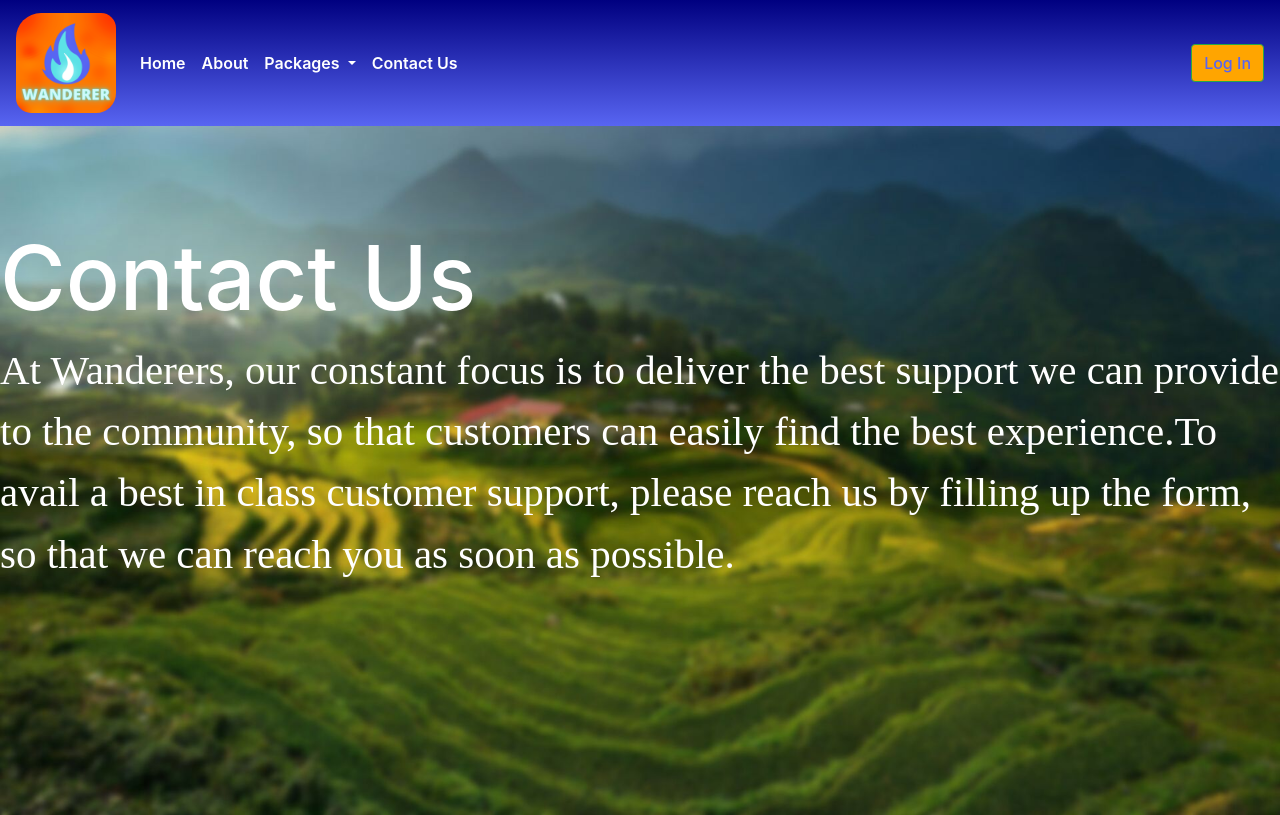
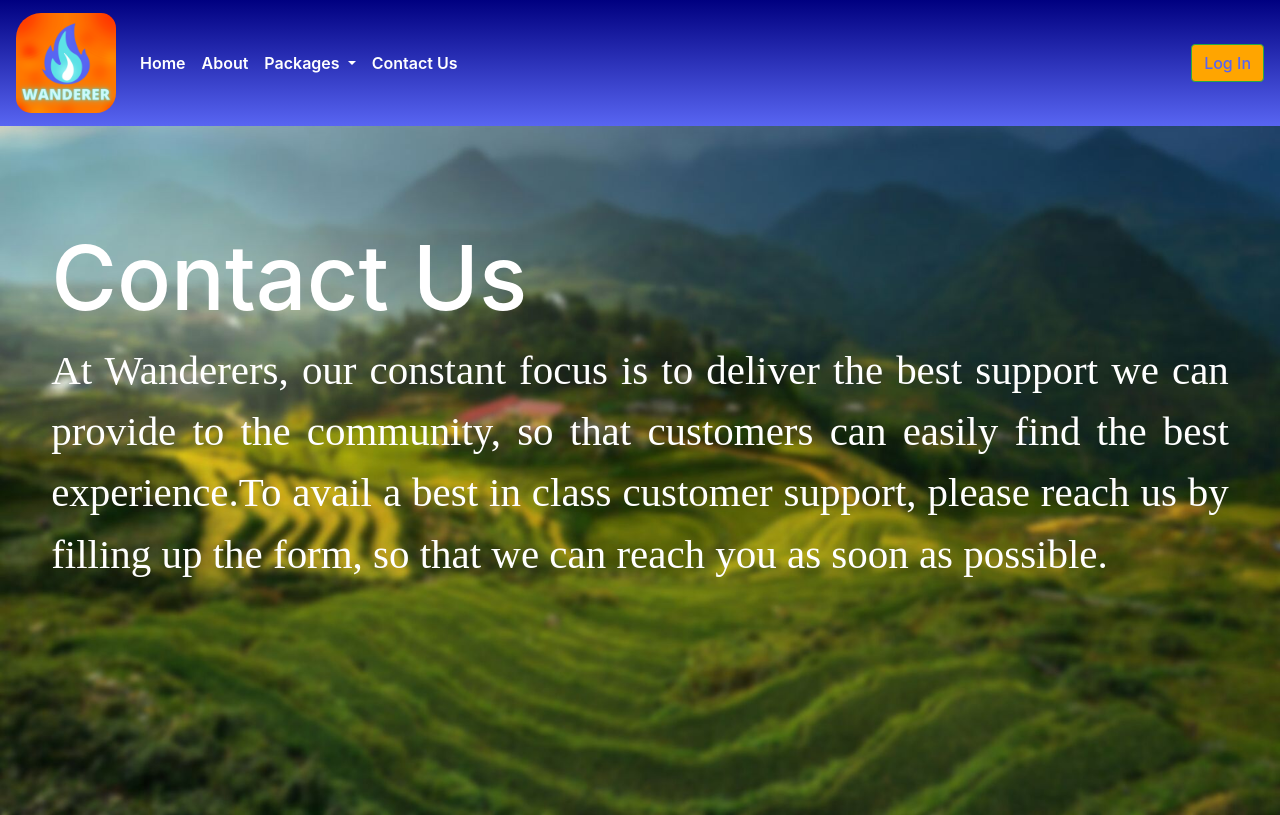
Before and after one commit to abhigyan-c/wanderer, a PHP site: page /OtherHTML/contactus.html in a window 1280 px wide. Shown: the top 815 px of the page. Run offline with PHP 8.4, Linux system fonts and the light colour scheme.

Commit message:
Update contact.css

```diff
--- a/CSS/contact.css
+++ b/CSS/contact.css
@@ -32,6 +32,9 @@ body{
     top: 0;
     left: 0;
     z-index:1;
+    padding-left: 4%;
+    padding-right: 4%;
+    text-align: justify;
 }
 
 .contactustext {
```
